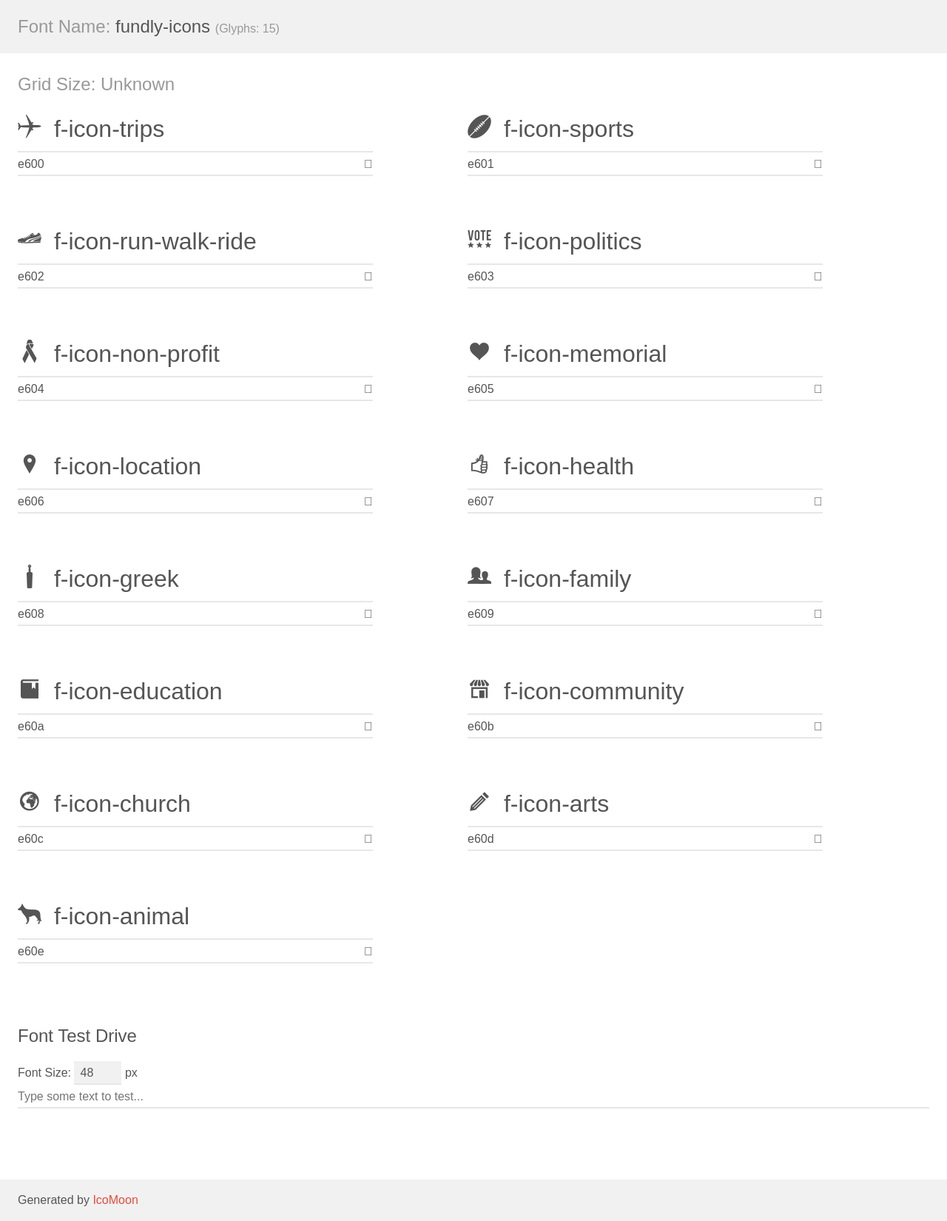
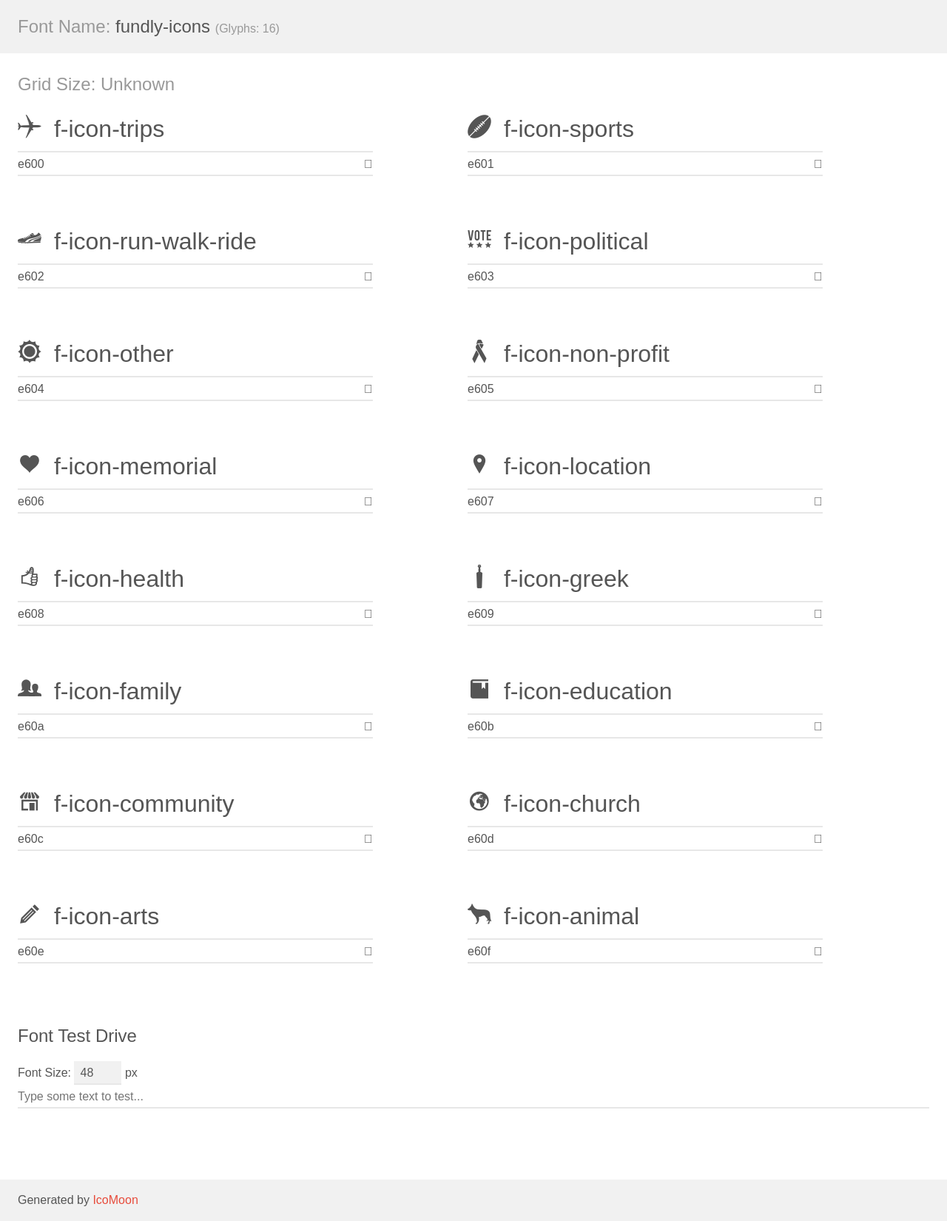
Before and after one commit to lumaverse/fundly-icon-font, a plain HTML site: page index.html in a window 1280 px wide. Shown: the whole page at 74% size. Drawn offline with Linux system fonts and the light colour scheme.

Commit message:
Added Other icon

```diff
--- a/fundly-icon-font.css
+++ b/fundly-icon-font.css
@@ -30,52 +30,56 @@
   content: "\e602";
 }
 
-.f-icon-politics:before {
+.f-icon-political:before {
   content: "\e603";
 }
 
-.f-icon-non-profit:before {
+.f-icon-other:before {
   content: "\e604";
 }
 
-.f-icon-memorial:before {
+.f-icon-non-profit:before {
   content: "\e605";
 }
 
-.f-icon-location:before {
+.f-icon-memorial:before {
   content: "\e606";
 }
 
-.f-icon-health:before {
+.f-icon-location:before {
   content: "\e607";
 }
 
-.f-icon-greek:before {
+.f-icon-health:before {
   content: "\e608";
 }
 
-.f-icon-family:before {
+.f-icon-greek:before {
   content: "\e609";
 }
 
-.f-icon-education:before {
+.f-icon-family:before {
   content: "\e60a";
 }
 
-.f-icon-community:before {
+.f-icon-education:before {
   content: "\e60b";
 }
 
-.f-icon-church:before {
+.f-icon-community:before {
   content: "\e60c";
 }
 
-.f-icon-arts:before {
+.f-icon-church:before {
   content: "\e60d";
 }
 
+.f-icon-arts:before {
+  content: "\e60e";
+}
+
 .f-icon-animal:before {
-  content: "\e60e";
+  content: "\e60f";
 }
 
 .f-icon-lg {
--- a/index.html
+++ b/index.html
@@ -9,7 +9,7 @@
 	<link rel="stylesheet" href="fundly-icon-font.css"></head>
 <body>
 	<div class="bgc1 clearfix">
-		<h1 class="mhmm mvm"><span class="fgc1">Font Name:</span> fundly-icons <small class="fgc1">(Glyphs:&nbsp;15)</small></h1>
+		<h1 class="mhmm mvm"><span class="fgc1">Font Name:</span> fundly-icons <small class="fgc1">(Glyphs:&nbsp;16)</small></h1>
 	</div>
 	<div class="clearfix mhl ptl">
 		<h1 class="mvm mtn bshadow fgc1">Grid Size: Unknown</h1>
@@ -54,7 +54,7 @@
 		</div>
 		<div class="glyph fs1">
 			<div class="clearfix bshadow0 pbs">
-				<span class="f-icon-politics"></span><span class="mls"> f-icon-politics</span>
+				<span class="f-icon-political"></span><span class="mls"> f-icon-political</span>
 			</div>
 			<fieldset class="fs0 size1of1 clearfix">
 				<input type="text" readonly value="e603" class="unit size1of2" />
@@ -67,7 +67,7 @@
 		</div>
 		<div class="glyph fs1">
 			<div class="clearfix bshadow0 pbs">
-				<span class="f-icon-non-profit"></span><span class="mls"> f-icon-non-profit</span>
+				<span class="f-icon-other"></span><span class="mls"> f-icon-other</span>
 			</div>
 			<fieldset class="fs0 size1of1 clearfix">
 				<input type="text" readonly value="e604" class="unit size1of2" />
@@ -80,7 +80,7 @@
 		</div>
 		<div class="glyph fs1">
 			<div class="clearfix bshadow0 pbs">
-				<span class="f-icon-memorial"></span><span class="mls"> f-icon-memorial</span>
+				<span class="f-icon-non-profit"></span><span class="mls"> f-icon-non-profit</span>
 			</div>
 			<fieldset class="fs0 size1of1 clearfix">
 				<input type="text" readonly value="e605" class="unit size1of2" />
@@ -93,7 +93,7 @@
 		</div>
 		<div class="glyph fs1">
 			<div class="clearfix bshadow0 pbs">
-				<span class="f-icon-location"></span><span class="mls"> f-icon-location</span>
+				<span class="f-icon-memorial"></span><span class="mls"> f-icon-memorial</span>
 			</div>
 			<fieldset class="fs0 size1of1 clearfix">
 				<input type="text" readonly value="e606" class="unit size1of2" />
@@ -106,7 +106,7 @@
 		</div>
 		<div class="glyph fs1">
 			<div class="clearfix bshadow0 pbs">
-				<span class="f-icon-health"></span><span class="mls"> f-icon-health</span>
+				<span class="f-icon-location"></span><span class="mls"> f-icon-location</span>
 			</div>
 			<fieldset class="fs0 size1of1 clearfix">
 				<input type="text" readonly value="e607" class="unit size1of2" />
@@ -119,7 +119,7 @@
 		</div>
 		<div class="glyph fs1">
 			<div class="clearfix bshadow0 pbs">
-				<span class="f-icon-greek"></span><span class="mls"> f-icon-greek</span>
+				<span class="f-icon-health"></span><span class="mls"> f-icon-health</span>
 			</div>
 			<fieldset class="fs0 size1of1 clearfix">
 				<input type="text" readonly value="e608" class="unit size1of2" />
@@ -132,7 +132,7 @@
 		</div>
 		<div class="glyph fs1">
 			<div class="clearfix bshadow0 pbs">
-				<span class="f-icon-family"></span><span class="mls"> f-icon-family</span>
+				<span class="f-icon-greek"></span><span class="mls"> f-icon-greek</span>
 			</div>
 			<fieldset class="fs0 size1of1 clearfix">
 				<input type="text" readonly value="e609" class="unit size1of2" />
@@ -145,7 +145,7 @@
 		</div>
 		<div class="glyph fs1">
 			<div class="clearfix bshadow0 pbs">
-				<span class="f-icon-education"></span><span class="mls"> f-icon-education</span>
+				<span class="f-icon-family"></span><span class="mls"> f-icon-family</span>
 			</div>
 			<fieldset class="fs0 size1of1 clearfix">
 				<input type="text" readonly value="e60a" class="unit size1of2" />
@@ -158,7 +158,7 @@
 		</div>
 		<div class="glyph fs1">
 			<div class="clearfix bshadow0 pbs">
-				<span class="f-icon-community"></span><span class="mls"> f-icon-community</span>
+				<span class="f-icon-education"></span><span class="mls"> f-icon-education</span>
 			</div>
 			<fieldset class="fs0 size1of1 clearfix">
 				<input type="text" readonly value="e60b" class="unit size1of2" />
@@ -171,7 +171,7 @@
 		</div>
 		<div class="glyph fs1">
 			<div class="clearfix bshadow0 pbs">
-				<span class="f-icon-church"></span><span class="mls"> f-icon-church</span>
+				<span class="f-icon-community"></span><span class="mls"> f-icon-community</span>
 			</div>
 			<fieldset class="fs0 size1of1 clearfix">
 				<input type="text" readonly value="e60c" class="unit size1of2" />
@@ -184,7 +184,7 @@
 		</div>
 		<div class="glyph fs1">
 			<div class="clearfix bshadow0 pbs">
-				<span class="f-icon-arts"></span><span class="mls"> f-icon-arts</span>
+				<span class="f-icon-church"></span><span class="mls"> f-icon-church</span>
 			</div>
 			<fieldset class="fs0 size1of1 clearfix">
 				<input type="text" readonly value="e60d" class="unit size1of2" />
@@ -197,11 +197,24 @@
 		</div>
 		<div class="glyph fs1">
 			<div class="clearfix bshadow0 pbs">
-				<span class="f-icon-animal"></span><span class="mls"> f-icon-animal</span>
+				<span class="f-icon-arts"></span><span class="mls"> f-icon-arts</span>
 			</div>
 			<fieldset class="fs0 size1of1 clearfix">
 				<input type="text" readonly value="e60e" class="unit size1of2" />
 				<input type="text" maxlength="1" readonly value="&#xe60e;" class="unitRight size1of2 talign-right" />
+			</fieldset>
+			<div class="fs0 bshadow0 clearfix noLiga-true">
+				<span class="unit pvs fgc1">liga: </span>
+				<input type="text" readonly value="" class="liga unitRight" />
+			</div>
+		</div>
+		<div class="glyph fs1">
+			<div class="clearfix bshadow0 pbs">
+				<span class="f-icon-animal"></span><span class="mls"> f-icon-animal</span>
+			</div>
+			<fieldset class="fs0 size1of1 clearfix">
+				<input type="text" readonly value="e60f" class="unit size1of2" />
+				<input type="text" maxlength="1" readonly value="&#xe60f;" class="unitRight size1of2 talign-right" />
 			</fieldset>
 			<div class="fs0 bshadow0 clearfix noLiga-true">
 				<span class="unit pvs fgc1">liga: </span>
```
Also changed, not shown: fonts/fundly-icons.ttf, fonts/fundly-icons.woff, fundly-icon-font.min.css, 2 other files.
